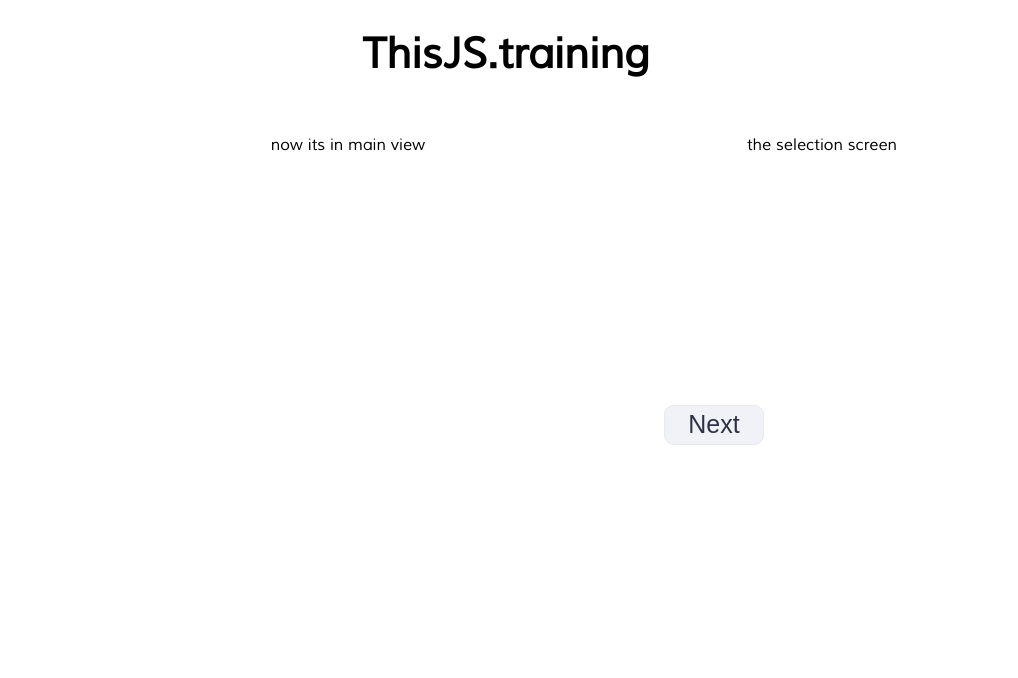
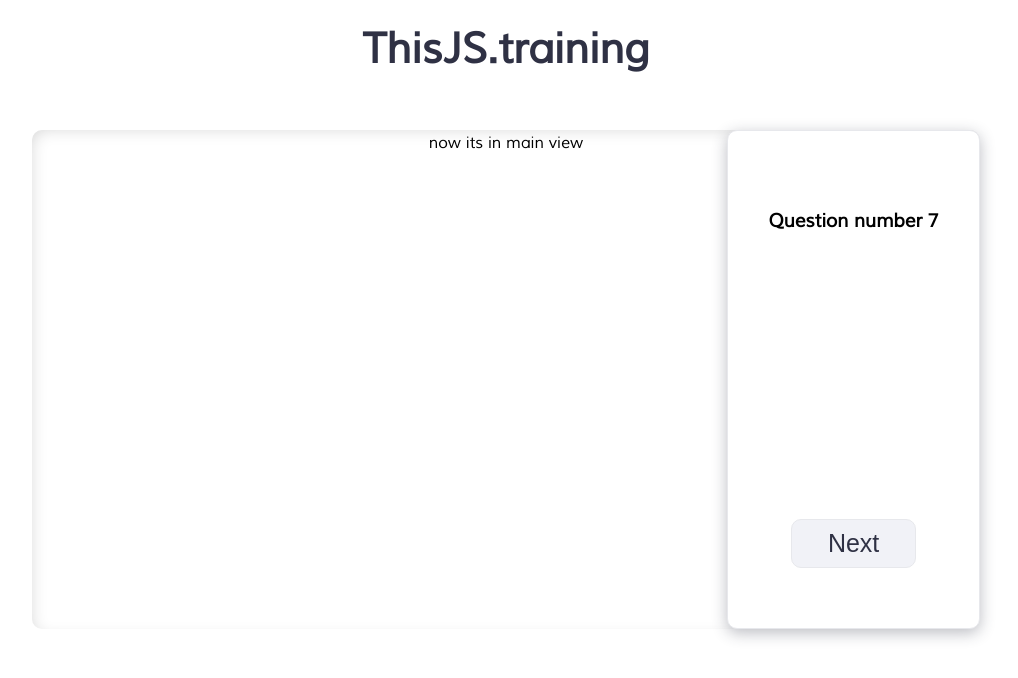
Before and after one commit to vjegorovs/thisjs.training, a Vue app in the folder frontend/: page / in a window 1280 px wide. Both pictures are taken after a click on the button "Begin". Shown: the top 678 px of the page, without its empty margins (134-1152 px from the left). Built offline with nearby package versions, Linux system fonts and the light colour scheme.

Commit message:
Added & styles selection screen, button and configured emiting next question event via the button

```diff
--- a/frontend/src/components/HeaderTitle.vue
+++ b/frontend/src/components/HeaderTitle.vue
@@ -15,6 +15,9 @@
 <style lang="scss" scoped>
 h1 {
   font-size: 42px;
+  line-height: 43px;
+  font-weight: 800;
+  color: #2f3144;
   cursor: pointer;
 }
 </style>
--- a/frontend/src/components/MainView.vue
+++ b/frontend/src/components/MainView.vue
@@ -1,44 +1,100 @@
 <template>
   <div class="parent">
     <div class="question">{{ text }}</div>
-    <selection class="selection"></selection>
-    <select-button class="select-button"></select-button>
+    <div class="selection-wrap">
+      <selection :current-question="currentQuestion" class="selection"></selection>
+      <select-button
+        @nextQuestion="questionNumber++"
+        :current-question="currentQuestion"
+        class="select-button"
+      ></select-button>
+    </div>
   </div>
 </template>
 
 <script lang="ts">
 import Selection from "./Selection.vue";
 import SelectButton from "./SelectButton.vue";
+import { ref, computed, watchEffect } from "vue";
+import Question from "../utils/Question";
 
 export default {
   components: { Selection, SelectButton },
   setup() {
     const text: String = "now its in main view";
+    let questionNumber = ref(0);
+
+    const currentQuestion = computed(() => {
+      return fetchQuestion(questionNumber);
+    });
+
+    const fetchQuestion = (questionNumber: Ref<number> = 0) => {
+      // fetch from API
+      console.log(questionNumber.value);
+      if (questionNumber.value === 0) {
+        const result: Question = {
+          questionCode: { code: "prism code" }, // here something regarding highlight.js or prism.js
+          questionId: 0,
+          questionText: "question text"
+        };
+        return result;
+      } else {
+        const result: Question = {
+          questionCode: { code: "prism code" }, // here something regarding highlight.js or prism.js
+          questionId: 9999,
+          questionText: "question text"
+        };
+
+        return result;
+      }
+    };
+
     return {
       text,
+      currentQuestion,
+      questionNumber
     };
-  },
+  }
 };
 </script>
 
 <style lang="scss" scoped>
 .parent {
   display: grid;
-  grid-template-columns: 0.5fr repeat(3, 1fr) 0.5fr;
-  grid-template-rows: 0.2fr repeat(2, 1fr) 0.5fr 1fr;
+  grid-template-columns: minmax(20px, 0.5fr) repeat(2, 1.1fr) 0.8fr minmax(
+      20px,
+      0.5fr
+    );
+  grid-template-rows: 0.2fr repeat(2, 1.4fr) 0.5fr 0.2fr;
   grid-column-gap: 0px;
   grid-row-gap: 0px;
-  height: 60vh;
+  height: 70vh;
   margin-top: 20px;
 }
 
 .question {
-  grid-area: 2 / 2 / 5 / 4;
+  grid-area: 2 / 2 / 5 / 5;
+  box-shadow: inset 4px 4px 17px -6px rgba(0, 0, 0, 0.18);
+  border-radius: 10px;
+  padding: 3px 3px 3px 3px;
 }
+.selection-wrap {
+  grid-area: 2 / 4 / 5 / 5;
+  background: #ffffff;
+  border: 1px solid #e7e8ec;
+  box-shadow: 0px 4px 15px rgba(47, 49, 68, 0.320837);
+  border-radius: 10px;
+  display: flex;
+  flex-direction: column;
+  align-items: center;
+  justify-content: center;
+}
+
 .selection {
-  grid-area: 2 / 4 / 4 / 5;
+  height: 60%;
+  width: 100%;
 }
 .select-button {
-  grid-area: 4 / 4 / 5 / 5;
+  margin-top: 30px;
 }
 </style>
--- a/frontend/src/components/SelectButton.vue
+++ b/frontend/src/components/SelectButton.vue
@@ -1,30 +1,34 @@
 <template>
-  <button @click="nextQuestion">{{ text }}</button>
+  <button @click="nextQuestion(currentQuestion.questionId)">{{ text }}</button>
 </template>
 
 <script lang="ts">
+import { toRefs } from "vue";
+
 export default {
+  props: { currentQuestion: Object },
   setup(props, { emit }) {
+    const { currentQuestion } = toRefs(props);
     const text: String = "Next";
-    const nextQuestion = (currentId: number) => {
+    const nextQuestion = (currentId: Number = 0) => {
       //here emit up the press event and switch q to next one
+      emit("nextQuestion");
     };
     return {
       text,
-      nextQuestion,
+      nextQuestion
     };
-  },
+  }
 };
 </script>
 
 <style lang="scss" scoped>
 button {
   cursor: pointer;
-  margin-top: 10px;
   border: 1px solid #e7e8ec;
   border-radius: 10px;
-  width: 100px;
-  height: 40px;
+  width: 50%;
+  height: 10%;
   background: #f1f2f7;
   color: #2f3144;
   font-size: 25px;
--- a/frontend/src/components/Selection.vue
+++ b/frontend/src/components/Selection.vue
@@ -1,13 +1,15 @@
 <template>
-  <div>{{ text }}</div>
+  <div>
+    <h3>{{ questionNumber }}</h3>
+  </div>
 </template>
 
 <script lang="ts">
 export default {
   setup() {
-    const text: String = "the selection screen";
+    const questionNumber: String = "Question number 7";
     return {
-      text,
+      questionNumber,
     };
   },
 };
--- /dev/null
+++ b/frontend/src/utils/Question.ts
@@ -0,0 +1,5 @@
+export default interface Question {
+  questionCode: {}; // here something regarding highlight.js or prism.js
+  questionId: Number;
+  questionText: String;
+}
```
Also changed, not shown: frontend/src/components/WelcomeScreen.vue (+9 -9 lines).
